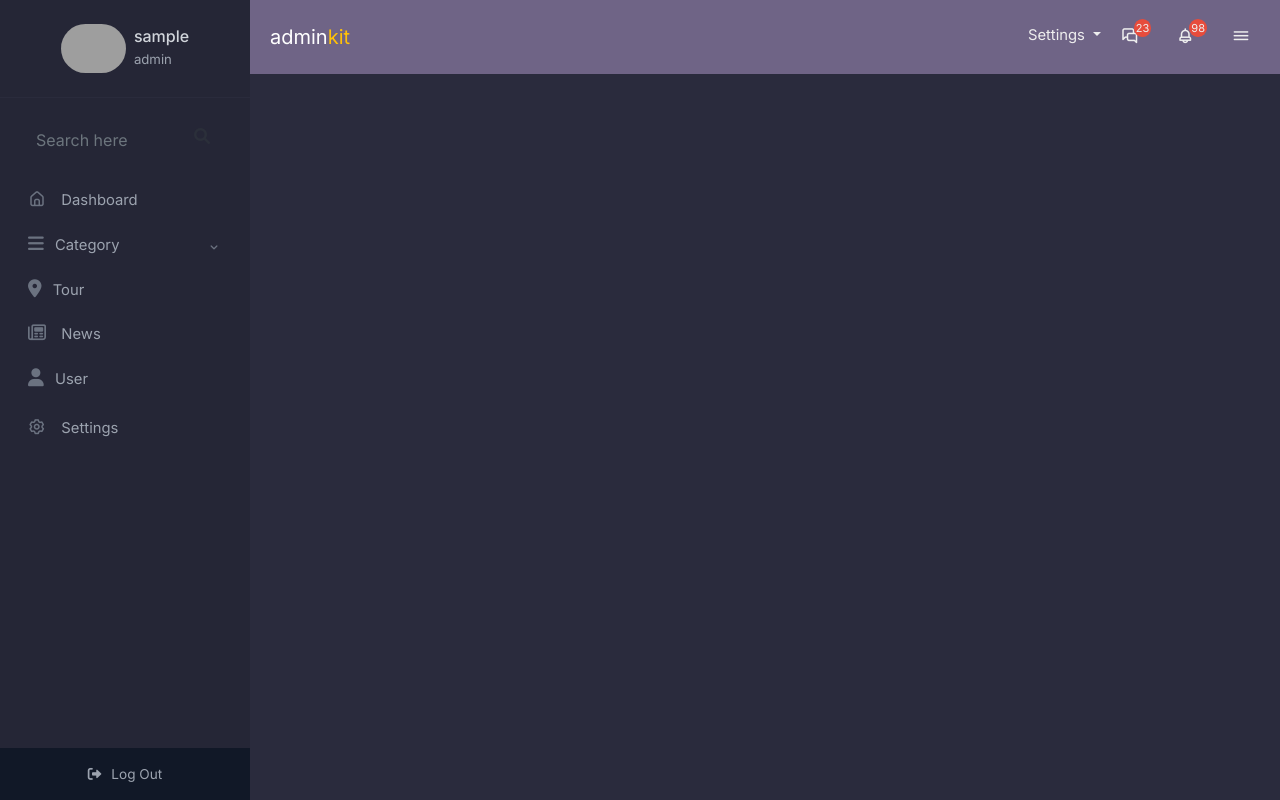
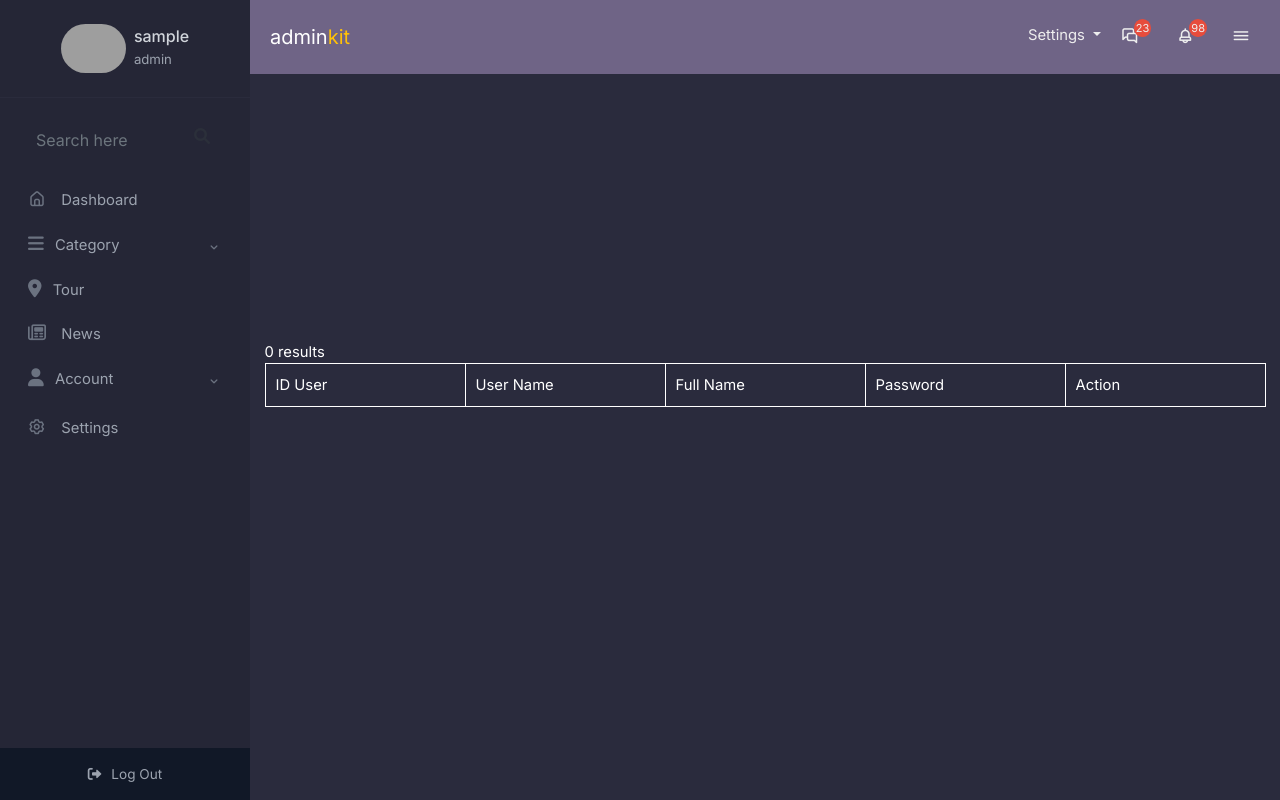
Before and after one commit to NTC64/Travel, a PHP site: page /admin.php in a window 1280 px wide. Run offline with PHP 8.4, Linux system fonts and the light colour scheme; the visitor is signed in with stand-in values (Sample User, id 1); data that the repository does not hold is empty; grey boxes are pictures that could not be loaded.

Commit message:
logout and admin__user

```diff
--- a/admin.php
+++ b/admin.php
@@ -57,7 +57,11 @@
                 <i class="fa-regular fa-newspaper"></i><a href="#"> News</a>
 
             </li>
-            <li class=""><i class="fa-solid fa-user"></i><a href="#">User</a></li>
+            <li class="has-dropdown"><i class="fa-solid fa-user"></i><a href="#">Account</a>
+            <ul class="sidebar-dropdown list-unstyled">
+                    <li><a href="admin__user">User</a></li>
+                    <li><a href="#">Seller</a></li>
+                </ul></li>
             <li class="">
                 <i class="uil-setting"></i><a href="#"> Settings</a>
 
@@ -114,27 +118,38 @@
             </div>
         </nav>
 
-        <!-- <div class="admin__user">
-            <div class="container">
+        <div class="container admin__user">
+
                 <form action="" method="get">
-                    <table>
-                        <tr>
-                            <td>Username</td>
-                            <td><input type="text" name="username" id=""></td>
-                        </tr>
-                        <tr>
-                            <td>Password</td>
-                            <td><input type="password" name="password" id=""></td>
-                        </tr>
-                        <tr>
-                            <td></td>
-                            <td><input type="submit" value="Login" name="login"></td>
-                        </tr>
-
+                    <table border="1" >
+                      <tr>
+                        <td>ID User</td>
+                        <td>User Name</td>
+                        <td>Full Name</td>
+                        <td>Password</td>
+                        <td>Action</td>
+                      </tr>
+                        <?php
+                            $sql = "SELECT * FROM access";
+                            $result = mysqli_query($conn, $sql);
+                            if (mysqli_num_rows($result) > 0) {
+                            while ($row = mysqli_fetch_assoc($result)) {
+                                echo "<tr>";
+                                echo "<td>" . $row['ID'] . "</td>";
+                                echo "<td>" . $row['username'] . "</td>";
+                                echo "<td>" . $row['name'] . "</td>";
+                                echo "<td>" . $row['password'] . "</td>";
+                                echo "<td><a href='edit.php?id_user=" . $row['ID'] . "'>Edit</a> | <a href='delete.php?id_user=" . $row['ID'] . "'>Delete</a></td>";
+                                echo "</tr>";
+                            }
+                            } else {
+                            echo "0 results";
+                            }
+                            ?>
                     </table>
                 </form>
-            </div>
-        </div> -->
+
+        </div>
     </section>
 
     <!-- partial -->
--- a/asset/css/style.css
+++ b/asset/css/style.css
@@ -155,7 +155,11 @@ a:hover {
 .login input[type="submit"]:hover {
   background: #7ab800;
 }
-
+.logout::before {
+  content: "";
+  border-left: #fff 1px solid;
+  margin: 0 10px;
+}
 /* Buttons' focus effect */
 .login input[type="submit"]:focus {
   border-color: #05a;
--- a/asset/css/styleadmin.css
+++ b/asset/css/styleadmin.css
@@ -386,3 +386,21 @@ body {
 ::-webkit-scrollbar-thumb:hover {
   background-color: rgba(0, 0, 0, 0.3);
 }
+.admin__user {
+  color: #fff !important;
+}
+table,
+tr,
+td {
+  border: 1px solid #fff !important;
+}
+.admin__user {
+  display: flex;
+  align-items: center;
+  justify-content: center;
+  height: 600px;
+}
+.admin__user td {
+  padding: 10px;
+  width: 200px;
+}
--- a/index.php
+++ b/index.php
@@ -41,8 +41,8 @@ include 'conn.php';
             </div>
             <?php
             if (isset($_SESSION['check']) && $_SESSION['check'] == true) {
-                echo $_SESSION['username']; ?>
-            <a href="logout.php" class="btn btn-danger">Logout</a>
+                echo "<div class='col-2'></div><div class='m-0 p-0'>".$_SESSION['username']."</div>"; ?>
+            <a href="logout.php" class="logout">Logout</a>
             <?php } else { ?>
             <div class="col-2"></div>
             <div class="col-2 m-0 p-0">
@@ -80,7 +80,7 @@ include 'conn.php';
                 $result = mysqli_query($conn, $sql);
                 if (mysqli_num_rows($result) > 0) {
                     $row = mysqli_fetch_assoc($result);
-                    if ($row['role'] == 'seller') {
+                    if ($row['role'] == 'seller' || $row['role'] == 'admin') {
                         $_SESSION['username'] = $username;
                         $_SESSION['role'] = $row['role'];
                         header("Location: admin.php");
```
